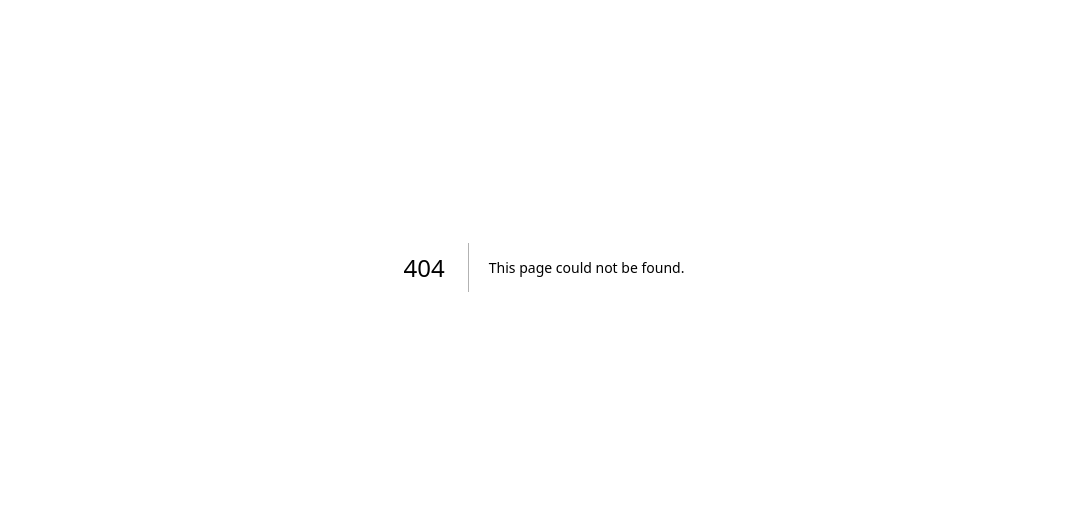
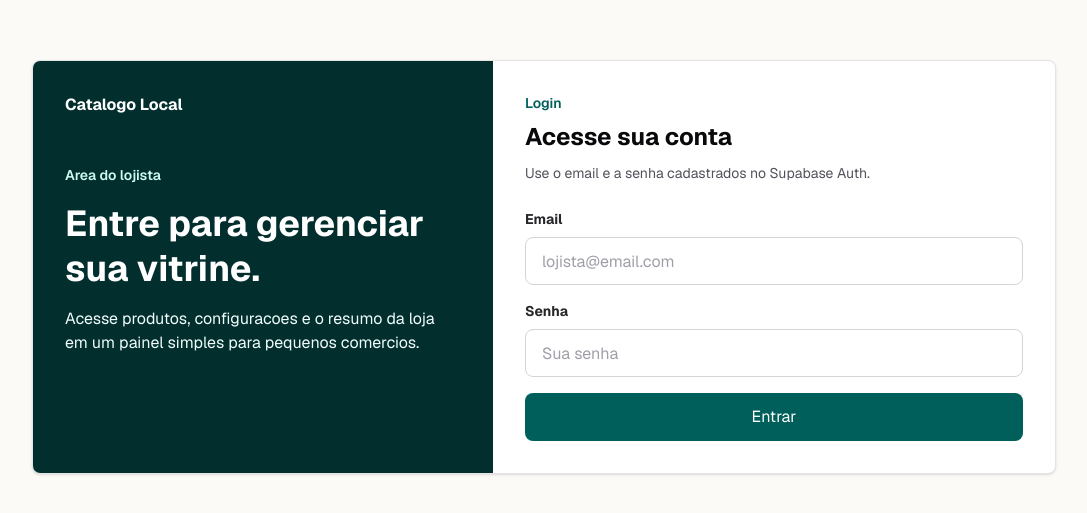
Before and after one commit to Jeancarl0s21/catalogo-local, a Next.js app: page /login in a window 1280 px wide. Before the commit this address had no page. Shown: the part 133-646 px from the top of the page, without its empty margins (96-1183 px from the left). Built offline with nearby package versions, Linux system fonts and the light colour scheme; no server answers.

Commit message:
Login com Auth incrementado

```diff
--- a/app/dashboard/layout.tsx
+++ b/app/dashboard/layout.tsx
@@ -1,4 +1,5 @@
 import Link from "next/link";
+import { SignOutButton } from "./sign-out-button";
 
 const links = [
   { href: "/dashboard", label: "Resumo" },
@@ -30,6 +31,7 @@ export default function DashboardLayout({ children }: { children: React.ReactNod
                 {link.label}
               </Link>
             ))}
+            <SignOutButton />
           </nav>
         </div>
       </header>
--- /dev/null
+++ b/app/dashboard/sign-out-button.tsx
@@ -0,0 +1,34 @@
+"use client";
+
+import { useRouter } from "next/navigation";
+import { useState } from "react";
+import { createBrowserSupabaseClient } from "../lib/supabase/browser";
+
+export function SignOutButton() {
+  const router = useRouter();
+  const [isSigningOut, setIsSigningOut] = useState(false);
+
+  async function handleSignOut() {
+    const supabase = createBrowserSupabaseClient();
+
+    setIsSigningOut(true);
+
+    if (supabase) {
+      await supabase.auth.signOut();
+    }
+
+    router.push("/login");
+    router.refresh();
+  }
+
+  return (
+    <button
+      className="shrink-0 rounded-lg border border-zinc-200 bg-white px-3 py-2 text-sm font-semibold text-zinc-800 shadow-sm transition hover:border-red-300 hover:text-red-700 disabled:cursor-not-allowed disabled:text-zinc-400"
+      disabled={isSigningOut}
+      onClick={handleSignOut}
+      type="button"
+    >
+      {isSigningOut ? "Saindo..." : "Sair"}
+    </button>
+  );
+}
--- /dev/null
+++ b/app/lib/supabase/browser.ts
@@ -0,0 +1,14 @@
+"use client";
+
+import { createBrowserClient } from "@supabase/ssr";
+
+export function createBrowserSupabaseClient() {
+  const supabaseUrl = process.env.NEXT_PUBLIC_SUPABASE_URL;
+  const supabaseAnonKey = process.env.NEXT_PUBLIC_SUPABASE_ANON_KEY;
+
+  if (!supabaseUrl || !supabaseAnonKey) {
+    return null;
+  }
+
+  return createBrowserClient(supabaseUrl, supabaseAnonKey);
+}
--- /dev/null
+++ b/app/lib/supabase/server.ts
@@ -0,0 +1,30 @@
+import { createServerClient } from "@supabase/ssr";
+import { cookies } from "next/headers";
+
+export async function createServerSupabaseClient() {
+  const supabaseUrl = process.env.NEXT_PUBLIC_SUPABASE_URL;
+  const supabaseAnonKey = process.env.NEXT_PUBLIC_SUPABASE_ANON_KEY;
+
+  if (!supabaseUrl || !supabaseAnonKey) {
+    return null;
+  }
+
+  const cookieStore = await cookies();
+
+  return createServerClient(supabaseUrl, supabaseAnonKey, {
+    cookies: {
+      getAll() {
+        return cookieStore.getAll();
+      },
+      setAll(cookiesToSet) {
+        try {
+          cookiesToSet.forEach(({ name, value, options }) => {
+            cookieStore.set(name, value, options);
+          });
+        } catch {
+          // Server components cannot always write cookies. Middleware refreshes them.
+        }
+      },
+    },
+  });
+}
--- /dev/null
+++ b/app/login/login-form.tsx
@@ -0,0 +1,94 @@
+"use client";
+
+import { useRouter, useSearchParams } from "next/navigation";
+import { FormEvent, useState } from "react";
+import { createBrowserSupabaseClient } from "../lib/supabase/browser";
+
+export function LoginForm() {
+  const router = useRouter();
+  const searchParams = useSearchParams();
+  const [email, setEmail] = useState("");
+  const [password, setPassword] = useState("");
+  const [error, setError] = useState("");
+  const [isSubmitting, setIsSubmitting] = useState(false);
+
+  async function handleSubmit(event: FormEvent<HTMLFormElement>) {
+    event.preventDefault();
+    setError("");
+
+    const supabase = createBrowserSupabaseClient();
+
+    if (!supabase) {
+      setError("Supabase ainda nao esta configurado neste ambiente.");
+      return;
+    }
+
+    setIsSubmitting(true);
+
+    const { error: signInError } = await supabase.auth.signInWithPassword({
+      email,
+      password,
+    });
+
+    setIsSubmitting(false);
+
+    if (signInError) {
+      setError("Email ou senha invalidos.");
+      return;
+    }
+
+    const redirectTo = searchParams.get("redirectTo") || "/dashboard";
+    router.push(redirectTo.startsWith("/") ? redirectTo : "/dashboard");
+    router.refresh();
+  }
+
+  return (
+    <form className="mt-6 space-y-4" onSubmit={handleSubmit}>
+      <div>
+        <label className="block text-sm font-bold text-zinc-800" htmlFor="email">
+          Email
+        </label>
+        <input
+          autoComplete="email"
+          className="mt-2 h-12 w-full rounded-lg border border-zinc-300 bg-white px-4 text-base text-zinc-950 outline-none transition placeholder:text-zinc-400 focus:border-teal-800 focus:ring-2 focus:ring-teal-100"
+          id="email"
+          onChange={(event) => setEmail(event.target.value)}
+          placeholder="lojista@email.com"
+          required
+          type="email"
+          value={email}
+        />
+      </div>
+
+      <div>
+        <label className="block text-sm font-bold text-zinc-800" htmlFor="password">
+          Senha
+        </label>
+        <input
+          autoComplete="current-password"
+          className="mt-2 h-12 w-full rounded-lg border border-zinc-300 bg-white px-4 text-base text-zinc-950 outline-none transition placeholder:text-zinc-400 focus:border-teal-800 focus:ring-2 focus:ring-teal-100"
+          id="password"
+          onChange={(event) => setPassword(event.target.value)}
+          placeholder="Sua senha"
+          required
+          type="password"
+          value={password}
+        />
+      </div>
+
+      {error ? (
+        <p className="rounded-lg border border-red-200 bg-red-50 px-3 py-2 text-sm font-semibold text-red-700">
+          {error}
+        </p>
+      ) : null}
+
+      <button
+        className="flex h-12 w-full items-center justify-center rounded-lg bg-teal-800 px-4 text-sm font-bold text-white transition hover:bg-teal-900 disabled:cursor-not-allowed disabled:bg-zinc-400"
+        disabled={isSubmitting}
+        type="submit"
+      >
+        {isSubmitting ? "Entrando..." : "Entrar"}
+      </button>
+    </form>
+  );
+}
--- /dev/null
+++ b/app/login/page.tsx
@@ -0,0 +1,54 @@
+import Link from "next/link";
+import { redirect } from "next/navigation";
+import { createServerSupabaseClient } from "../lib/supabase/server";
+import { LoginForm } from "./login-form";
+
+export default async function LoginPage() {
+  const supabase = await createServerSupabaseClient();
+
+  if (supabase) {
+    const {
+      data: { user },
+    } = await supabase.auth.getUser();
+
+    if (user) {
+      redirect("/dashboard");
+    }
+  }
+
+  return (
+    <main className="min-h-screen bg-[#fbfaf7] px-4 py-8 text-zinc-950">
+      <section className="mx-auto flex min-h-[calc(100vh-4rem)] max-w-6xl items-center justify-center">
+        <div className="grid w-full max-w-5xl overflow-hidden rounded-lg border border-zinc-200 bg-white shadow-sm lg:grid-cols-[0.9fr_1.1fr]">
+          <div className="bg-teal-950 p-6 text-white sm:p-8">
+            <Link className="text-base font-bold text-white" href="/">
+              Catalogo Local
+            </Link>
+            <div className="mt-12 space-y-4">
+              <p className="text-sm font-semibold text-teal-100">Area do lojista</p>
+              <h1 className="text-3xl font-bold leading-tight sm:text-4xl">
+                Entre para gerenciar sua vitrine.
+              </h1>
+              <p className="text-sm leading-6 text-teal-50 sm:text-base">
+                Acesse produtos, configuracoes e o resumo da loja em um painel simples para
+                pequenos comercios.
+              </p>
+            </div>
+          </div>
+
+          <div className="p-6 sm:p-8">
+            <div>
+              <p className="text-sm font-semibold text-teal-800">Login</p>
+              <h2 className="mt-2 text-2xl font-bold text-zinc-950">Acesse sua conta</h2>
+              <p className="mt-2 text-sm leading-6 text-zinc-600">
+                Use o email e a senha cadastrados no Supabase Auth.
+              </p>
+            </div>
+
+            <LoginForm />
+          </div>
+        </div>
+      </section>
+    </main>
+  );
+}
--- a/package.json
+++ b/package.json
@@ -9,6 +9,7 @@
     "lint": "eslint"
   },
   "dependencies": {
+    "@supabase/ssr": "^0.10.3",
     "@supabase/supabase-js": "^2.105.4",
     "next": "16.2.6",
     "react": "19.2.4",
--- /dev/null
+++ b/proxy.ts
@@ -0,0 +1,53 @@
+import { createServerClient } from "@supabase/ssr";
+import { NextResponse, type NextRequest } from "next/server";
+
+export async function proxy(request: NextRequest) {
+  const supabaseUrl = process.env.NEXT_PUBLIC_SUPABASE_URL;
+  const supabaseAnonKey = process.env.NEXT_PUBLIC_SUPABASE_ANON_KEY;
+  const pathname = request.nextUrl.pathname;
+
+  if (!supabaseUrl || !supabaseAnonKey) {
+    const url = request.nextUrl.clone();
+    url.pathname = "/login";
+    url.searchParams.set("redirectTo", pathname);
+    return NextResponse.redirect(url);
+  }
+
+  let response = NextResponse.next({
+    request,
+  });
+
+  const supabase = createServerClient(supabaseUrl, supabaseAnonKey, {
+    cookies: {
+      getAll() {
+        return request.cookies.getAll();
+      },
+      setAll(cookiesToSet) {
+        cookiesToSet.forEach(({ name, value }) => request.cookies.set(name, value));
+        response = NextResponse.next({
+          request,
+        });
+        cookiesToSet.forEach(({ name, value, options }) => {
+          response.cookies.set(name, value, options);
+        });
+      },
+    },
+  });
+
+  const {
+    data: { user },
+  } = await supabase.auth.getUser();
+
+  if (!user) {
+    const url = request.nextUrl.clone();
+    url.pathname = "/login";
+    url.searchParams.set("redirectTo", pathname);
+    return NextResponse.redirect(url);
+  }
+
+  return response;
+}
+
+export const config = {
+  matcher: ["/dashboard/:path*"],
+};
```
Also changed, not shown: 1 other file (tests, documents, lock files or other folders).
